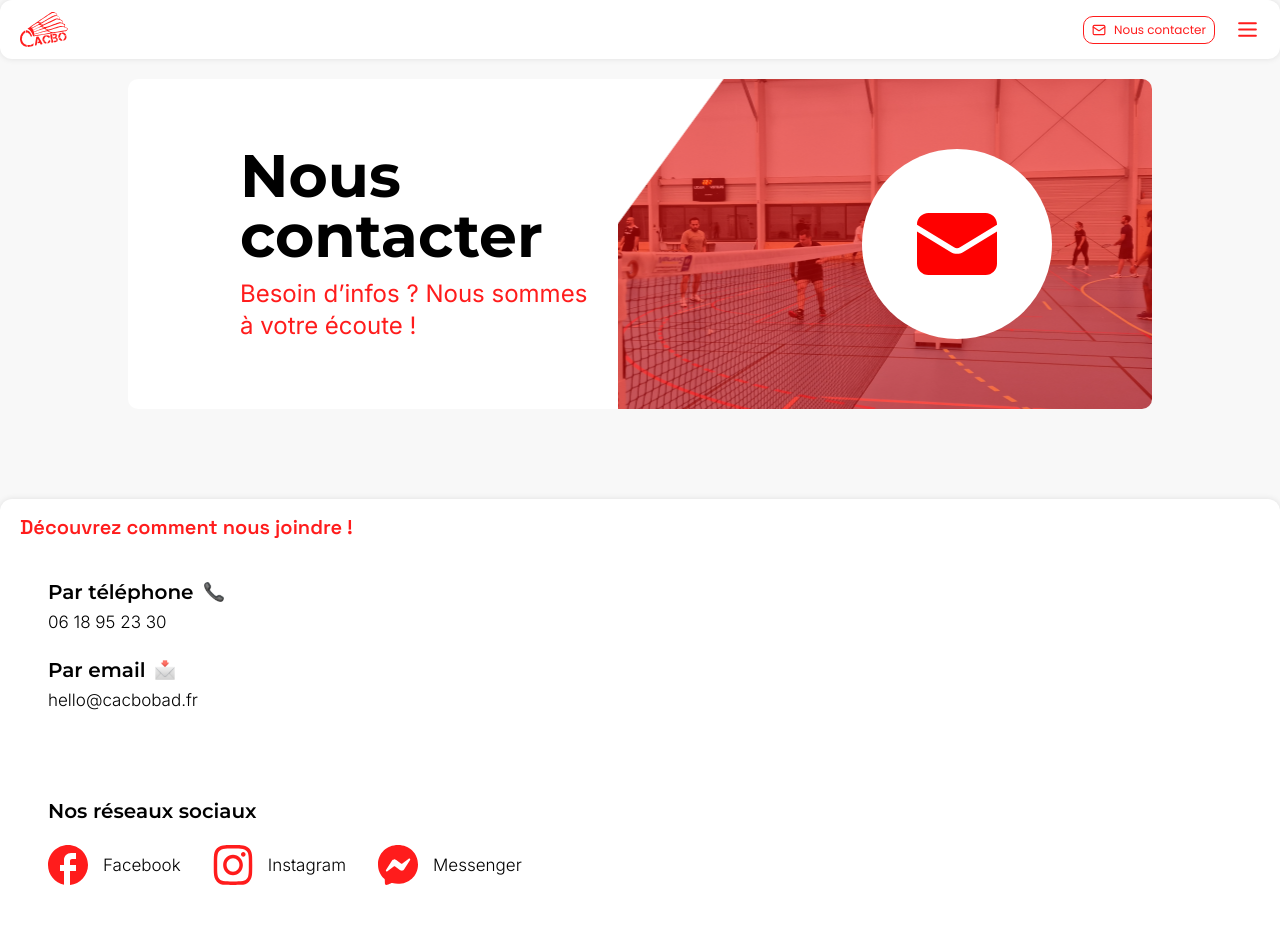
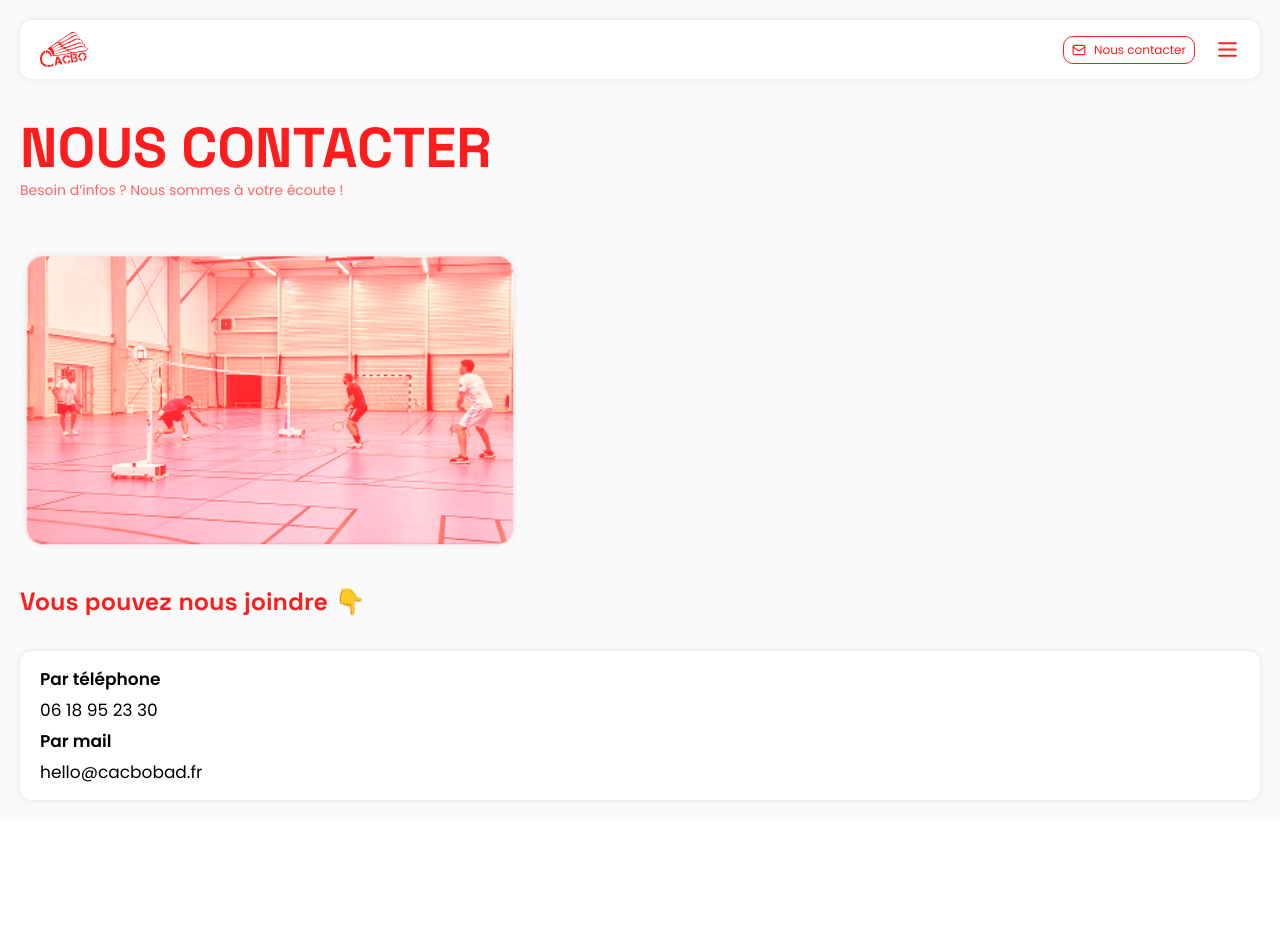
Before and after one commit to Matsuel/CACBO-Badminton, a Next.js app: page /contact in a window 1280 px wide. Shown: the top 926 px of the page. After the commit the page ends 820 px from the top, so only its background shows below. Built offline with nearby package versions, Linux system fonts and the light colour scheme; a web font is replaced by a local one.

Commit message:
Implement code changes to enhance functionality and improve performance

```diff
--- a/src/app/contact/page.tsx
+++ b/src/app/contact/page.tsx
@@ -1,86 +1,52 @@
-import ContactLogo from '@/assets/contact.svg'
-import React from 'react'
-import PageLayout from '@/components/Page'
-import Subtitle from '@/components/UI/Subtitle'
-import Emoji from '@/components/UI/Emoji'
-import Link from 'next/link'
-import Map from '@/components/Map'
-import { SocialLinks } from '@/constantes/contact'
-import Bloc from '@/components/Bloc'
-import BlocLeft from '@/components/Bloc/BlocLeft'
-import Paragraphe from '@/components/UI/Paragraphe'
-import BlocRight from '@/components/Bloc/BlocRight'
-import { mail } from '@/constantes/club'
+import Bloc from "@/components/Bloc"
+import BlocText from "@/components/BlocText"
+import Content from "@/components/Content"
+import Header from "@/components/Header"
+import PageLayout from "@/components/PageLayout"
+import SingleTitle from "@/components/SingleTitle"
+import { textVariants } from "@/constantes/theme"
+import Image from "next/image"
 
 const Contact = () => {
 
     return (
-        <PageLayout
-            title='Nous contacter'
-            subtitle='Besoin d’infos ? Nous sommes à votre écoute !'
-            icon={ContactLogo}
-        >
-            <Bloc title='Découvrez comment nous joindre !' className='mt-0'>
-                <BlocLeft className='bg-transparent p-0 gap-7'>
+        <PageLayout>
 
-                    <BlocLeft className='lg:w-full gap-5'>
-                        <div className='flex flex-col gap-1'>
-                            <Subtitle className='flex flex-row items-center gap-[10px]'>
-                                Par téléphone <Emoji name='phone' width={20} />
-                            </Subtitle>
+            <Header
+                title="NOUS CONTACTER"
+                subtitle="Besoin d’infos ? Nous sommes à votre écoute !"
+            />
 
-                            <Link href={`tel:+33618952330`} className="font-Inter font-light text-paragraph">
-                                06 18 95 23 30
-                            </Link>
-                        </div>
+            <Content>
+                <Image
+                    src="/contact/1.png"
+                    alt="Photo devant une table avec des raquettes"
+                    width={500}
+                    height={300}
+                />
 
-                        <div className='flex flex-col gap-1'>
-                            <Subtitle className='flex flex-row items-center gap-[10px]'>
-                                Par email <Emoji name='mail' width={20} />
-                            </Subtitle>
+                <SingleTitle>
+                    Vous pouvez nous joindre 👇
+                </SingleTitle>
 
-                            <Link href={`mailto:${mail}`} className="font-Inter font-light text-paragraph">
-                                {mail}
-                            </Link>
-                        </div>
+                <Bloc>
+                    <h4 className={textVariants.h4}>
+                        Par téléphone
+                    </h4>
 
-                    </BlocLeft>
+                    <BlocText>
+                        06 18 95 23 30
+                    </BlocText>
 
-                    <BlocLeft className='lg:w-full gap-5'>
-                        <Subtitle>
-                            Nos réseaux sociaux
-                        </Subtitle>
+                    <h4 className={textVariants.h4}>
+                        Par mail
+                    </h4>
 
-                        <div className='lg:w-full h-auto flex flex-row gap-8 items-center'>
-                            {SocialLinks.map((link) => (
-                                <Link key={link.name} target='_blank' href={link.link} className="flex flex-row justify-center items-center gap-[15px]">
-                                    <div className='w-[40px] h-[40px] flex items-center justify-center text-redcolor hover:text-redcolorhover transition-all duration-300 ease-in-out'>
-                                        {link.icon}
-                                    </div>
-                                    <Paragraphe>
-                                        {link.name}
-                                    </Paragraphe>
-                                </Link>
-                            ))}
-
-                        </div>
-
-                    </BlocLeft>
-                </BlocLeft>
-
-                <BlocRight className='bg-transparent p-0 gap-7'>
-                    <BlocRight className='lg:w-full gap-3 border border-redcolor'>
-                        <Subtitle className='font-Inter font-medium'>
-                            Complexe sportif Philippe Madrelle
-                        </Subtitle>
-
-                        <Paragraphe>
-                            24 rue Pasteur, 33560 Carbon-Blanc <Emoji name='pin' width={15} />
-                        </Paragraphe>
-                    </BlocRight>
-                    <Map />
-                </BlocRight>
-            </Bloc>
+                    <BlocText>
+                        hello@cacbobad.fr
+                    </BlocText>
+                </Bloc>
+            </Content>
 
         </PageLayout>
     )
```
Also changed, not shown: public/contact/1.png (added).
